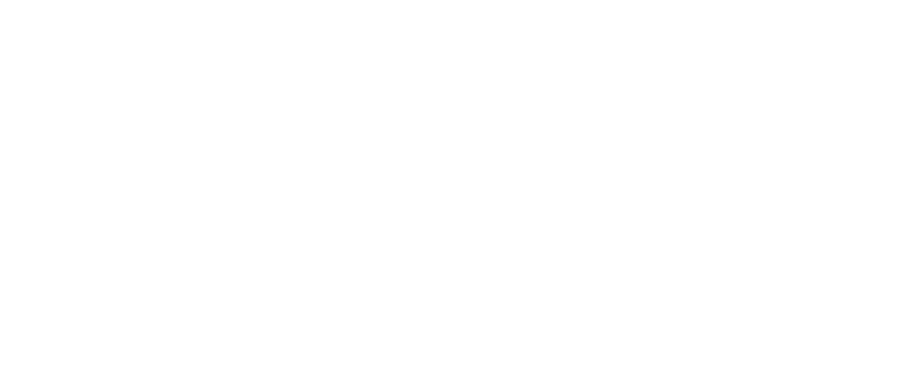
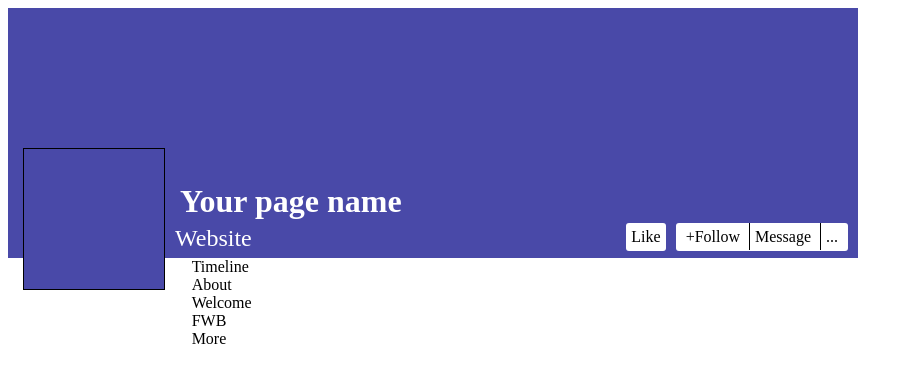
Before and after one commit to BenFeder/KenzieAcademy-Students-se-q1-social-network-header-BenFeder, a plain HTML site: page index.html in a window 1280 px wide. Shown: the whole page, without its empty margins (0-913 px from the left). Drawn offline with Linux system fonts and the light colour scheme.

Commit message:
deploy: 45a4ad701036e6980cf3c788eb95e3be12f9d0a5

```diff
--- a/css/main.css
+++ b/css/main.css
@@ -1,2 +1,116 @@
+/*  Put your CSS Here */
 
-/*  Put your CSS Here */
+.blueHeader {
+  background-color: rgb(73, 73, 168);
+  width: 850px;
+  height: 250px;
+  justify-content: center;
+}
+
+.introWords {
+  float: left;
+  position: relative;
+  bottom: 80px;
+  left: 25px;
+}
+
+.introWords h1 {
+  color: white;
+  margin: 5px;
+}
+
+.introWords h2 {
+  color: white;
+  font-weight: normal;
+  margin: 0;
+}
+
+.likeButton {
+  text-align: right;
+  margin-right: 10px;
+  background-color: white;
+  float: right;
+  position: relative;
+  top: 215px;
+  right: 10px;
+  padding: 5px;
+  border: 0 solid black;
+  border-radius: 3px;
+}
+
+.blueProfileBox {
+  width: 140px;
+  height: 140px;
+  background-color: rgb(73, 73, 168);
+  border: 1px solid black;
+  float: left;
+  position: relative;
+  bottom: 110px;
+  left: 15px;
+}
+
+.moreStuff {
+  text-align: right;
+  background-color: white;
+  float: right;
+  position: relative;
+  top: 215px;
+  right: 10px;
+  padding: 5px;
+  border: 0 solid black;
+  border-radius: 3px;
+}
+
+.followButton {
+  text-align: left;
+  display: inline;
+  padding: 5px;
+}
+
+.messageButton {
+  text-align: left;
+  display: inline;
+  padding: 5px;
+  border-left: 1px solid black;
+}
+
+.dotsOtherButton {
+  text-align: left;
+  display: inline;
+  padding: 5px;
+  border-left: 1px solid black;
+}
+
+.nav {
+  float: left;
+  position: relative;
+  right: 190px;
+  display: inline-block;
+}
+
+.nav.timelineButton {
+  text-align: left;
+  display: inline;
+  float: left;
+}
+
+.nav.aboutButton {
+  text-align: left;
+  display: inline;
+  float: left;
+}
+
+.nav.welcomeButton {
+  text-align: left;
+  display: inline;
+}
+
+.nav.FWBbutton {
+  text-align: left;
+  display: inline;
+}
+
+.nav.moreButton {
+  text-align: left;
+  display: inline;
+}
--- a/index.html
+++ b/index.html
@@ -21,5 +21,29 @@
 
   <body>
     <!-- Your html here -->
+    <div class="blueHeader">
+      <div class="moreStuff">
+        <div class="followButton">+Follow</div>
+        <div class="messageButton">Message</div>
+        <div class="dotsOtherButton">...</div>
+      </div>
+
+      <div class="likeButton">Like</div>
+    </div>
+
+    <div class="blueProfileBox"></div>
+
+    <div class="introWords">
+      <h1>Your page name</h1>
+      <h2>Website</h2>
+    </div>
+
+    <div class="nav">
+      <div class="timelineButton">Timeline</div>
+      <div class="aboutButton">About</div>
+      <div class="welcomeButton">Welcome</div>
+      <div class="FWBbutton">FWB</div>
+      <div class="moreButton">More</div>
+    </div>
   </body>
 </html>
```
